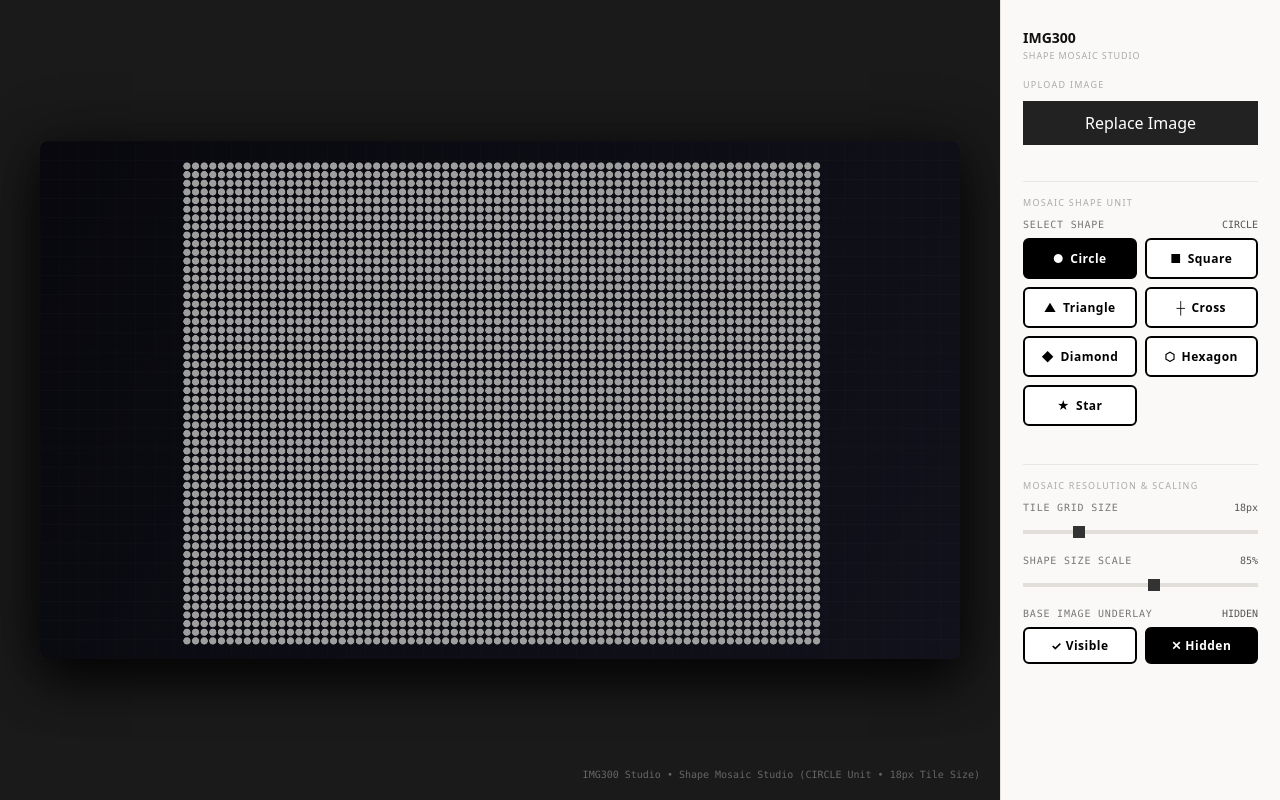
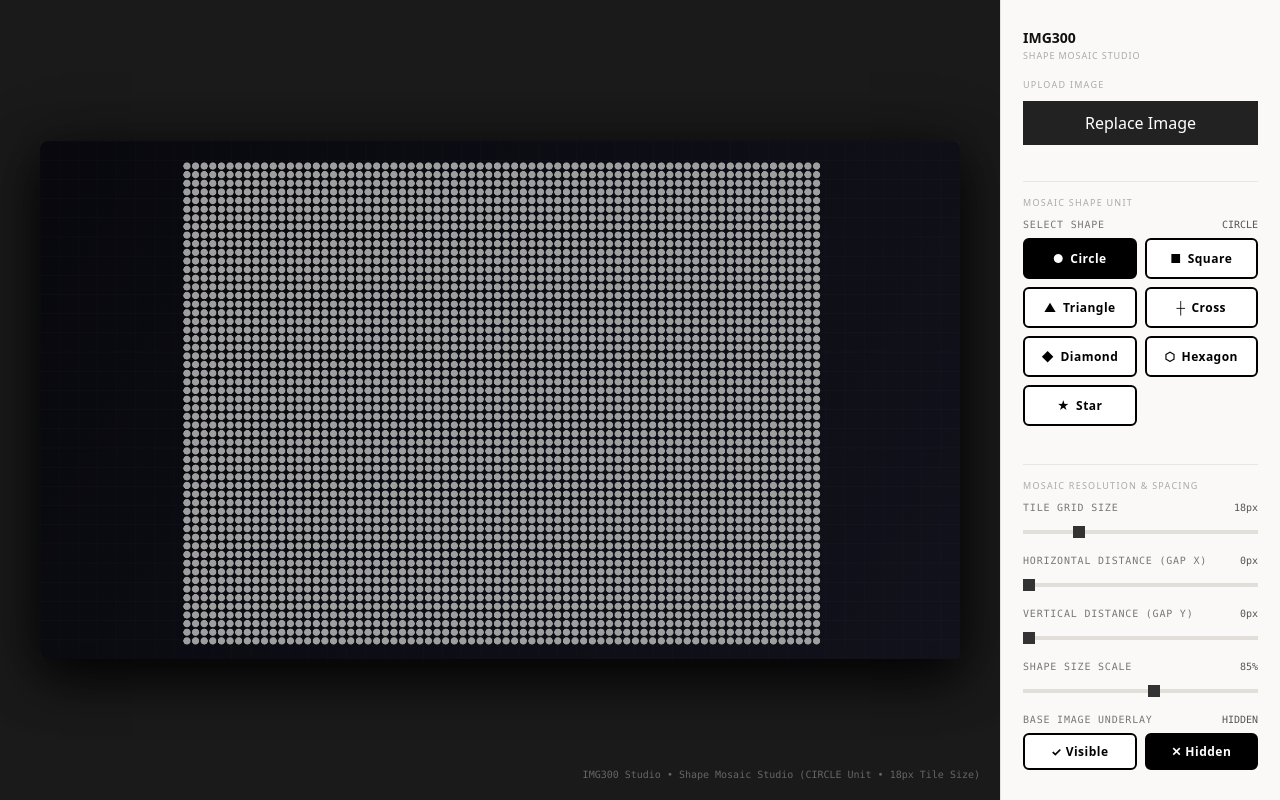
Before and after one commit to victorchen1211/IMG300, a Next.js app: page /shape-mosaic in a window 1280 px wide. Built offline with nearby package versions, Linux system fonts and the light colour scheme.

Commit message:
feat: add independent Horizontal (Gap X) and Vertical (Gap Y) Spacing sliders to Shape Mosaic Studio

```diff
--- a/src/components/ShapeMosaicGenerator.tsx
+++ b/src/components/ShapeMosaicGenerator.tsx
@@ -25,7 +25,9 @@ export const ShapeMosaicGenerator: React.FC = () => {
   // Shape Mosaic Control States
   const [selectedShape, setSelectedShape] = useState<ShapeType>("circle");
   const [tileSize, setTileSize] = useState<number>(18); // Tile Grid Step (6px to 60px)
-  const [shapeScale, setShapeScale] = useState<number>(0.85); // Shape Size Scale (0.4 to 1.0)
+  const [shapeScale, setShapeScale] = useState<number>(0.85); // Shape Size Scale (0.4 to 1.2)
+  const [gapX, setGapX] = useState<number>(0); // Horizontal Gap Distance (0px to 40px)
+  const [gapY, setGapY] = useState<number>(0); // Vertical Gap Distance (0px to 40px)
   const [showBaseImage, setShowBaseImage] = useState<boolean>(false); // Overlay original underneath
 
   // Load default sample transparent PNG/image on mount
@@ -170,15 +172,17 @@ export const ShapeMosaicGenerator: React.FC = () => {
           ctx.restore();
         }
 
-        const step = Math.max(4, tileSize);
-        const effectiveShapeSize = step * shapeScale;
+        const baseStep = Math.max(4, tileSize);
+        const stepX = baseStep + gapX;
+        const stepY = baseStep + gapY;
+        const effectiveShapeSize = baseStep * shapeScale;
 
-        // Loop through image bounds step-by-step
-        for (let y = 0; y < drawH; y += step) {
-          for (let x = 0; x < drawW; x += step) {
+        // Loop through image bounds step-by-step with independent X/Y gaps
+        for (let y = 0; y < drawH; y += stepY) {
+          for (let x = 0; x < drawW; x += stepX) {
             // Map cell center to source image pixel coordinates
-            const sampleX = Math.min(imgW - 1, Math.floor(((x + step / 2) / drawW) * imgW));
-            const sampleY = Math.min(imgH - 1, Math.floor(((y + step / 2) / drawH) * imgH));
+            const sampleX = Math.min(imgW - 1, Math.floor(((x + baseStep / 2) / drawW) * imgW));
+            const sampleY = Math.min(imgH - 1, Math.floor(((y + baseStep / 2) / drawH) * imgH));
 
             const idx = (sampleY * imgW + sampleX) * 4;
             const rVal = imgData[idx];
@@ -189,8 +193,8 @@ export const ShapeMosaicGenerator: React.FC = () => {
             // Skip transparent PNG background pixels
             if (aVal < 20) continue;
 
-            const cx = drawX + x + step / 2;
-            const cy = drawY + y + step / 2;
+            const cx = drawX + x + baseStep / 2;
+            const cy = drawY + y + baseStep / 2;
 
             ctx.save();
             ctx.fillStyle = `rgb(${rVal}, ${gVal}, ${bVal})`;
@@ -206,7 +210,7 @@ export const ShapeMosaicGenerator: React.FC = () => {
       ctx.textAlign = "center";
       ctx.fillText("UPLOAD AN IMAGE TO BEGIN SHAPE MOSAIC CREATION", w / 2, h / 2);
     }
-  }, [sourceImage, selectedShape, tileSize, shapeScale, showBaseImage]);
+  }, [sourceImage, selectedShape, tileSize, shapeScale, gapX, gapY, showBaseImage]);
 
   useEffect(() => {
     const canvas = canvasRef.current;
@@ -267,9 +271,9 @@ export const ShapeMosaicGenerator: React.FC = () => {
           </div>
         </div>
 
-        {/* 2. Mosaic Resolution / Tile Size */}
+        {/* 2. Mosaic Resolution & Spacing */}
         <div className={styles.sectionHeader}>
-          <span>Mosaic Resolution &amp; Scaling</span>
+          <span>Mosaic Resolution &amp; Spacing</span>
         </div>
 
         {/* Tile Size Slider */}
@@ -285,6 +289,38 @@ export const ShapeMosaicGenerator: React.FC = () => {
             step={2}
             value={tileSize}
             onChange={(e) => setTileSize(parseInt(e.target.value))}
+          />
+        </div>
+
+        {/* Horizontal Spacing Slider (Gap X) */}
+        <div className={styles.controlGroup} style={{ marginBottom: 16 }}>
+          <div className={styles.controlHeader}>
+            <span className={styles.controlLabel}>Horizontal Distance (Gap X)</span>
+            <span className={styles.controlValue}>{gapX}px</span>
+          </div>
+          <input
+            type="range"
+            min={0}
+            max={40}
+            step={1}
+            value={gapX}
+            onChange={(e) => setGapX(parseInt(e.target.value))}
+          />
+        </div>
+
+        {/* Vertical Spacing Slider (Gap Y) */}
+        <div className={styles.controlGroup} style={{ marginBottom: 16 }}>
+          <div className={styles.controlHeader}>
+            <span className={styles.controlLabel}>Vertical Distance (Gap Y)</span>
+            <span className={styles.controlValue}>{gapY}px</span>
+          </div>
+          <input
+            type="range"
+            min={0}
+            max={40}
+            step={1}
+            value={gapY}
+            onChange={(e) => setGapY(parseInt(e.target.value))}
           />
         </div>
 
```
